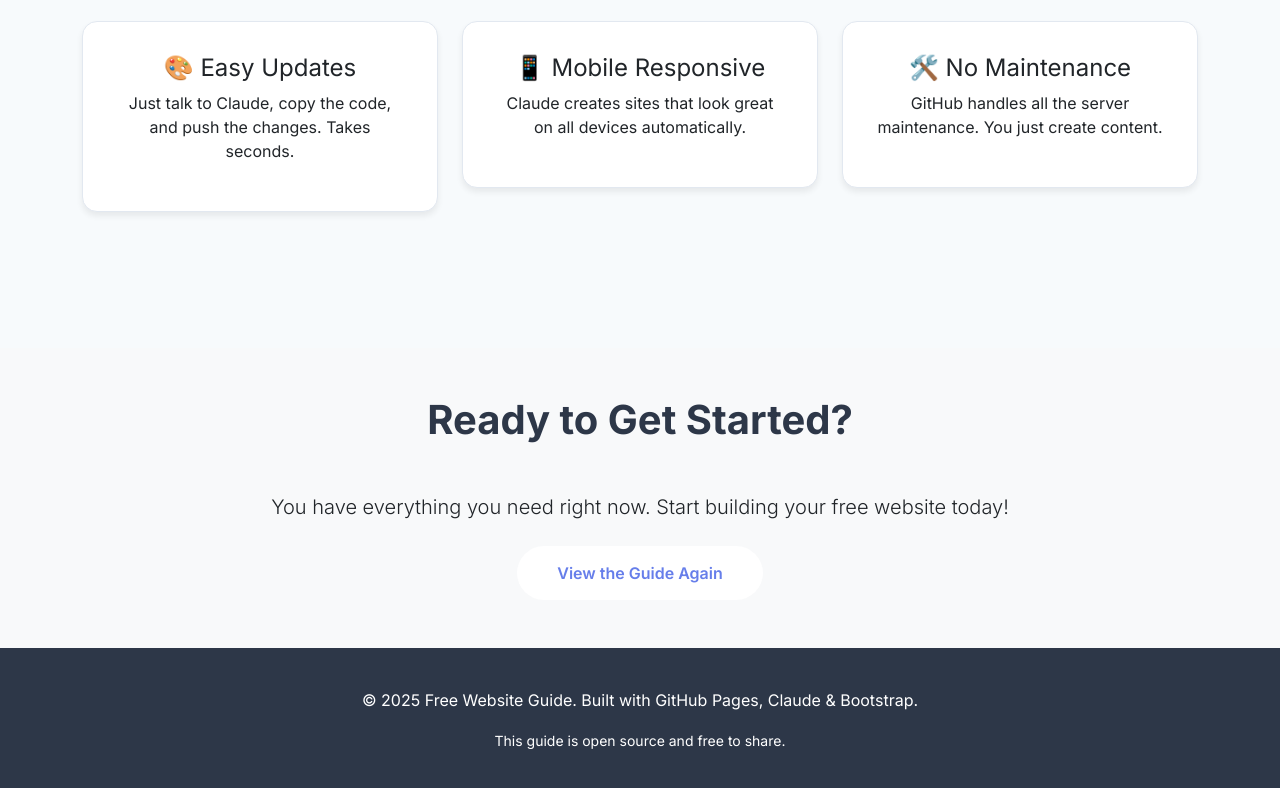
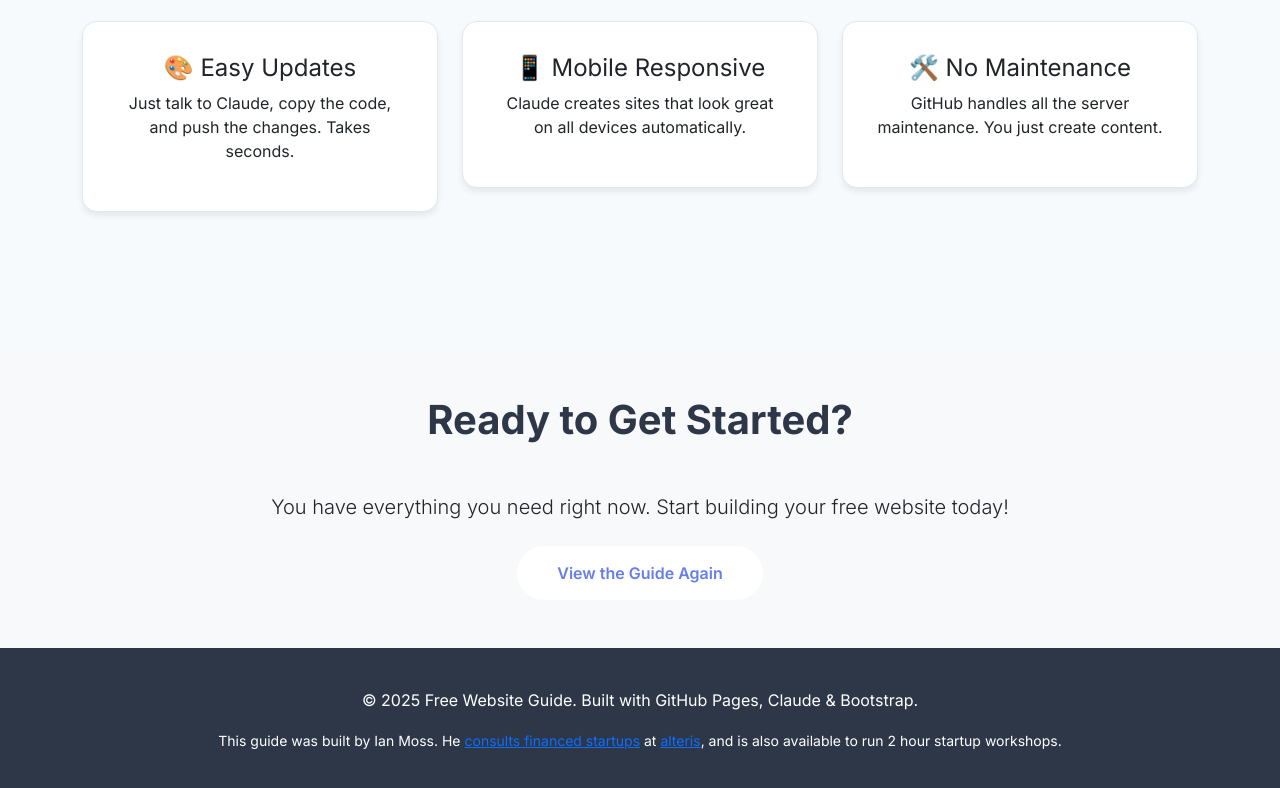
Before and after one commit to alterisian/alterisian.github.io, a plain HTML site: page made/free_website_creation.html in a window 1280 px wide. Shown: the part 5035-5823 px from the top of the page. Drawn offline with nearby package versions, Linux system fonts and the light colour scheme.

Commit message:
lets remove open source, and add consultancy. Possibly it could also have a popup to ask for buy me a coffee

```diff
--- a/made/free_website_creation.html
+++ b/made/free_website_creation.html
@@ -446,7 +446,7 @@ www.ianmoss.com → yourusername.github.io
     <footer>
         <div class="container">
             <p>&copy; 2025 Free Website Guide. Built with GitHub Pages, Claude & Bootstrap.</p>
-            <p class="mt-2"><small>This guide is open source and free to share.</small></p>
+            <p class="mt-2"><small>This guide was built by Ian Moss. He <a href="https://www.linkedin.com/in/alteris/">consults financed startups</a> at <a href="https://alter.is">alteris</a>, and is also available to run 2 hour startup workshops.</small></p>
         </div>
     </footer>
 
```
